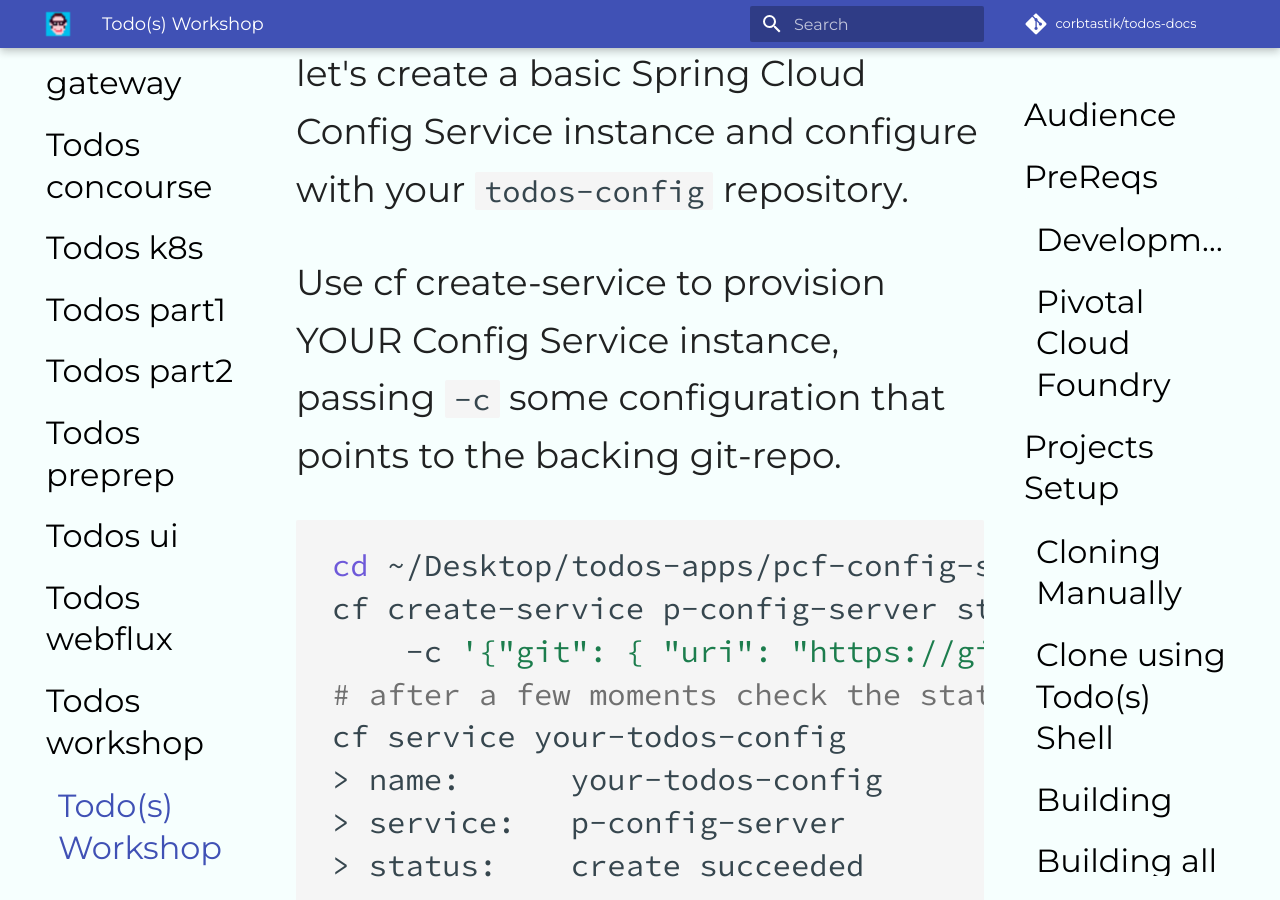
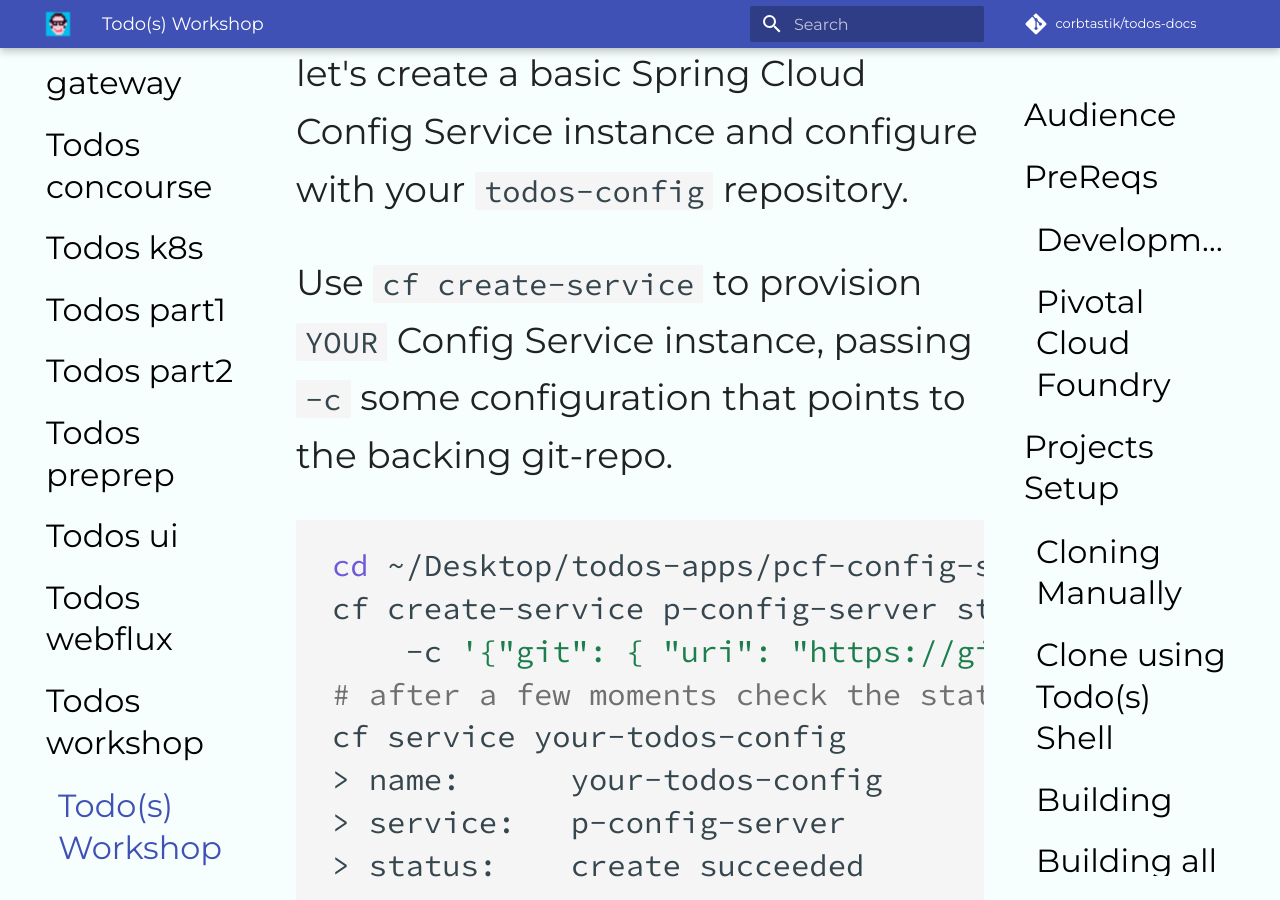
Before and after one commit to adamzwickey/todos-docs, an MkDocs documentation site: the page built from docs/todos-workshop/README.md, in a window 1280 px wide and 900 px high, scrolled down 63968 px. Built offline with MkDocs 1.6.1 and Material for MkDocs 9.7.7, drawn with Linux system fonts in a browser that asks for light colours; comment, search, counter and statistics services are not loaded.

Commit message:
iterating on shop-3

````diff
--- a/docs/todos-workshop/README.md
+++ b/docs/todos-workshop/README.md
@@ -714,7 +714,7 @@ This Shop is about getting familiar with [Spring Cloud Services for PCF](https:/
 
 We want to control application configurations from a central place and Spring Cloud Config server is a great way to get up and running.  First let's create a basic Spring Cloud Config Service instance and configure with your `todos-config` repository.
 
-Use cf create-service to provision YOUR Config Service instance, passing `-c` some configuration that points to the backing git-repo.
+Use `cf create-service` to provision `YOUR` Config Service instance, passing `-c` some configuration that points to the backing git-repo.
 
 
 ```bash
````
